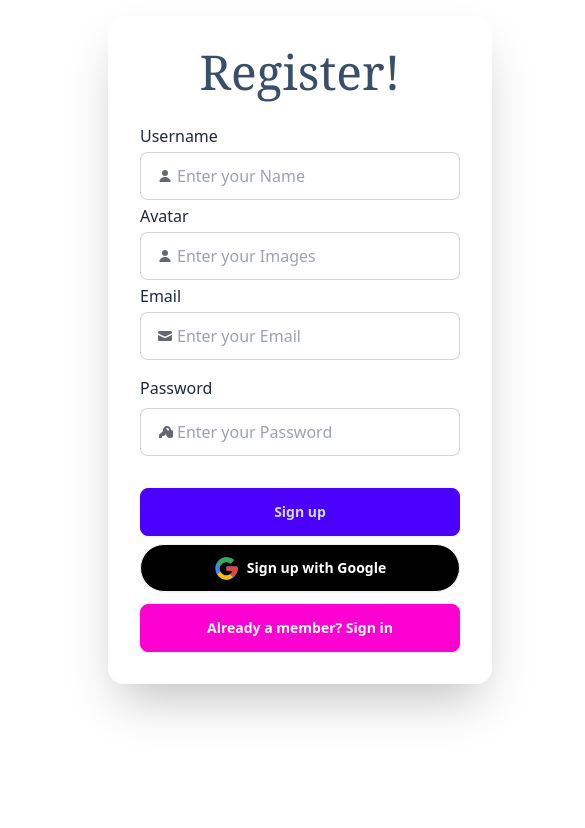
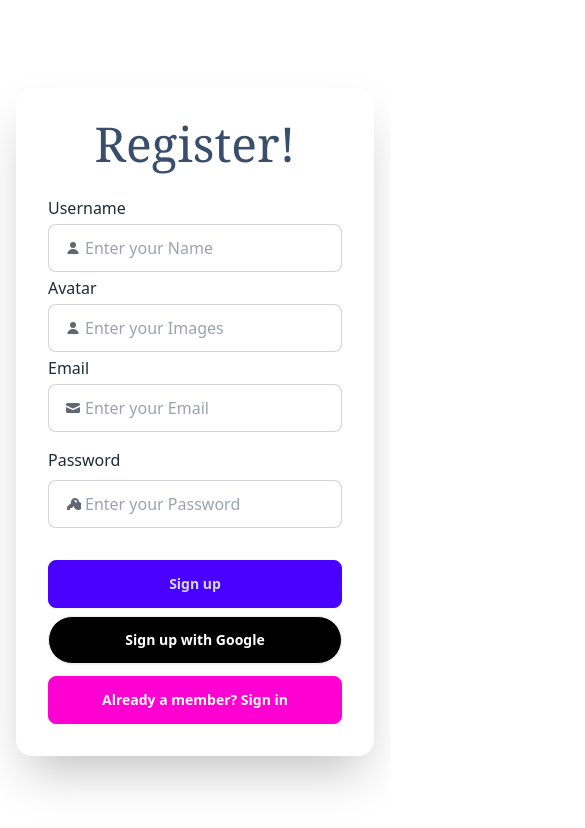
Before and after one commit to bilold1n/8-oy-imtihon, a React (Vite) app: page /signup in a window 390 px wide. Shown: the top 828 px of the page, 585 px wide, since content can reach past the window. Built offline with nearby package versions, Linux system fonts and the light colour scheme.

Commit message:
yangi ozgarishlaer

```diff
--- a/src/companents/navbar.tsx
+++ b/src/companents/navbar.tsx
@@ -39,7 +39,7 @@ export default function Navbar() {
             onClick={() => setIsOpen(!isOpen)}
           >
             {isOpen ? (
-              // X icon when the menu is open
+              // X icon when the menu   is open
               <svg
                 className="w-6 h-6"
                 fill="none"
--- a/src/pages/Register/index.tsx
+++ b/src/pages/Register/index.tsx
@@ -77,16 +77,15 @@ const Register: React.FC = () => {
   };
 
   return (
-    <div data-theme="light" className="hero min-h-scree">
-      <div className="hero-content flex-col w-[600px]">
-        <div className="card shrink-0 max-w-sm shadow-2xl w-full">
+    <div data-theme="light" className="hero min-h-screen mt-25">
+      <div className="hero-content flex flex-col justify-center items-center w-full">
+        <div className="card shrink-0 max-w-sm shadow-2xl w-full md:w-96">
           <form onSubmit={handleSubmit} className="card-body">
             <h2 className="text-5xl font-serif text-[#394E6A] text-center mb-4">
               Register!
             </h2>
-            <div className="form-control ">
+            <div className="form-control">
               <span className="my-1">Username</span>
-
               <label className="input input-bordered flex items-center gap-1">
                 <svg
                   width={16}
@@ -189,36 +188,9 @@ const Register: React.FC = () => {
               onClick={registergoogle}
               className="btn bg-black rounded-full text-white"
             >
-              <svg
-                xmlns="http://www.w3.org/2000/svg"
-                viewBox="0 0 48 48"
-                width="25px"
-                height="25px"
-              >
-                <path
-                  fill="#4285F4"
-                  d="M44.5,20H24v8.5h11.9C34.7,34,30.1,37,24,37c-7.2,0-13-5.8-13-13s5.8-13,13-13c3.3,0,6.3,1.2,8.6,3.1l6.3-6.3C34.6,4.4,29.6,2.5,24,2.5C12,2.5,2.5,12,2.5,24S12,45.5,24,45.5C36,45.5,45.5,36,45.5,24C45.5,22.7,45.3,21.3,44.5,20z"
-                />
-                <path
-                  fill="#34A853"
-                  d="M6.5,14.3l6.5,4.8c1.7-4.1,5.7-7,10.4-7c3.1,0,5.9,1.2,8,3.1L37.7,8C33.6,4.4,29,2.5,24,2.5C16.1,2.5,9.1,7.1,6.5,14.3z"
-                />
-                <path
-                  fill="#FBBC05"
-                  d="M24,45.5c4.9,0,9.4-1.9,12.7-5l-6.4-5.5c-1.9,1.5-4.3,2.5-7,2.5c-4.8,0-8.8-3.1-10.2-7.3l-6.5,5C9.1,40.9,16.1,45.5,24,45.5z"
-                />
-                <path
-                  fill="#EA4335"
-                  d="M44.5,20H24v8.5h11.9c-1,2.7-3.1,4.8-5.8,6.1l6.4,5C39.5,37.5,45.5,31.5,45.5,24C45.5,22.7,45.3,21.3,44.5,20z"
-                />
-              </svg>
               Sign up with Google
             </button>
-            <Link
-              style={{ textDecoration: "none", color: "#fff" }}
-              className="text-center mt-1 btn btn-secondary"
-              to="/login"
-            >
+            <Link className="text-center mt-1 btn btn-secondary" to="/login">
               Already a member? Sign in
             </Link>
           </form>
--- a/src/pages/createrecipe.tsx
+++ b/src/pages/createrecipe.tsx
@@ -310,7 +310,9 @@ export default function CreateRecipe() {
               ))}
             </div>
           </div>
+          <p className="font-bold"> Category: {category} </p>
           <p className="font-bold">Cooking time: {cookingTime} minutes</p>
+          <p className="font-bold">Price: {price}$</p>
           <div className="flex flex-col gap-2">
             <h3 className="font-bold">Method:</h3>
             <p>{method}</p>
```
